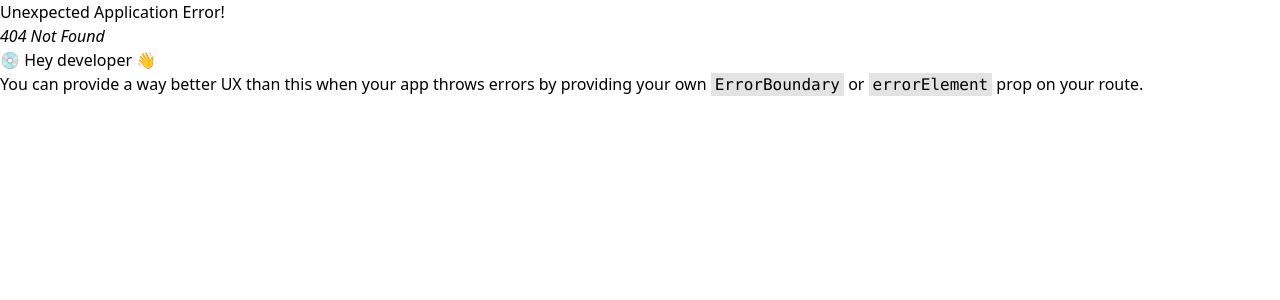
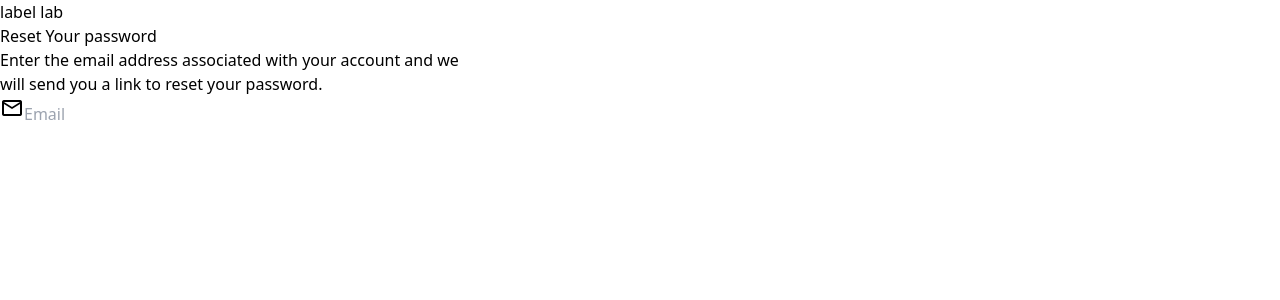
Before and after one commit to prathmesh988/prj23, a React (Vite) app: page /resetpassword in a window 1280 px wide. Before the commit this address had no page. Shown: the top 300 px of the page. Built offline with nearby package versions, Linux system fonts and the light colour scheme.

Commit message:
commitnn

```diff
--- /dev/null
+++ b/src/Pages/ResetPassword.jsx
@@ -0,0 +1,24 @@
+import { MailInp } from "../components/ForMs";
+
+function Heads(){
+    return(
+        <>
+            <div className="w-25vw h-30vh">
+
+             <h1>label lab</h1>
+                <h2>
+                    Reset Your password
+                </h2>
+                <p>Enter the email address associated with your account and we <br/>will send you a link to reset your password.</p>
+                <div className= ' m-0.3 p-2 inpboxofresetpwd '>
+                        <span className="material-symbols-outlined pr-2 ">mail</span><input type="text" placeholder='Email' name="" id=""  className='w-[91%] p-1.5 border-0 border-transparent text-[20px] '/>
+                </div>
+
+            </div>
+
+
+        </>
+    )
+}
+
+export default Heads;
--- a/src/components/ForMs.jsx
+++ b/src/components/ForMs.jsx
@@ -1,10 +1,16 @@
+export function MailInp(){
+    return(
+                 <div className= ' m-0.3 p-2 inpboxesofform '>
+                    <span className="material-symbols-outlined pr-2 ">mail</span><input type="text" placeholder='Email' name="" id=""  className='w-[91%] p-1.5 border-0 border-transparent text-[20px] '/>
+                </div>
+
+    )
+}
 export function ForMs(){
     return(
         <>
+            <MailInp/>
 
-                <div className= ' m-0.3 p-2 inpboxesofform '>
-                    <span className="material-symbols-outlined pr-2 ">mail</span><input type="text" placeholder='Email' name="" id=""  className='w-[91%] p-1.5 border-0 border-transparent text-[20px] '/>
-                </div>
 
                 <div className='  m-0.3 p-2 inpboxesofform '>
                     <span className="material-symbols-outlined pr-2 ">lock</span>
--- a/src/index.css
+++ b/src/index.css
@@ -47,7 +47,12 @@ html,body{
   border: 0.54px solid #E2E8F0;
   border-radius: 10px;
 }
+.inpboxofresetpwd{
+  width:60%;
+  border: 1 solid #678ec2;
+  border-radius: 10px;
 
+}
 /* @media (prefers-color-scheme: light) {
   :root {
     color: #213547;
```
Also changed, not shown: src/App.jsx (+7 -1 lines), src/components/ResetPagecomp1.jsx (added).
